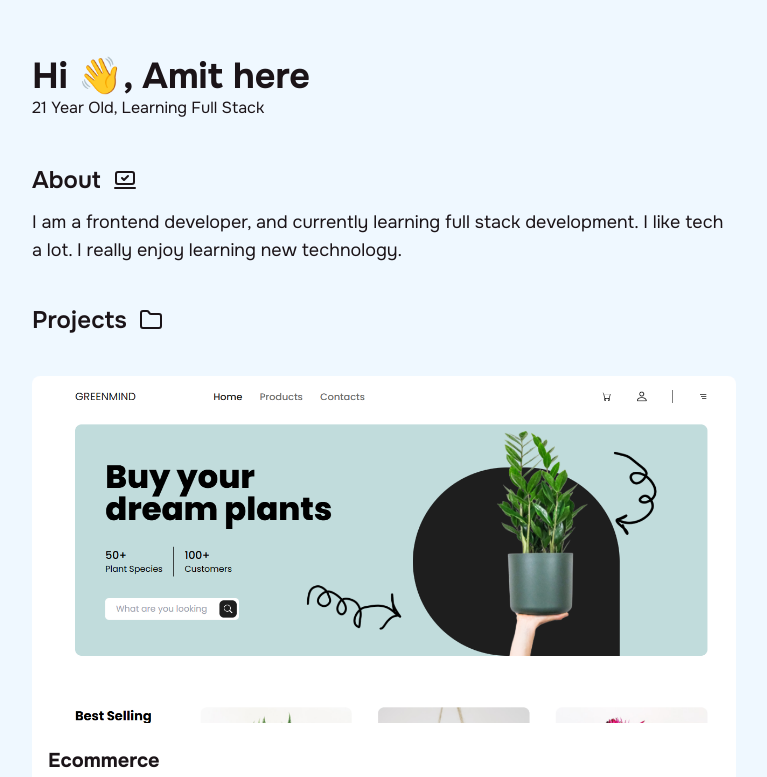
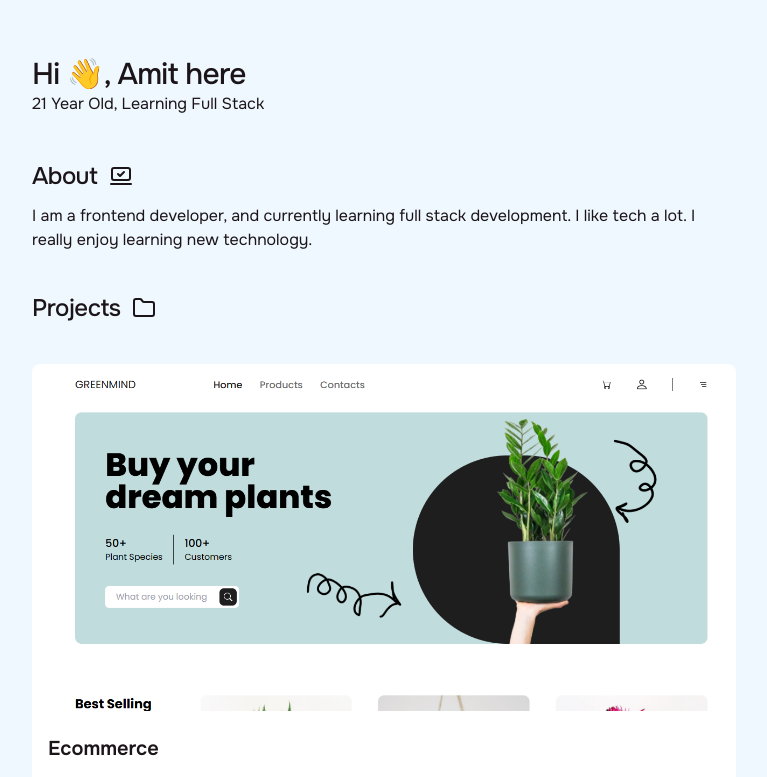
Before and after one commit to amitkushh/portfolio-amitkushh, a Next.js app: page / in a window 1280 px wide. Shown: the top 777 px of the page, without its empty margins (256-1023 px from the left). Built offline with nearby package versions, Linux system fonts and the light colour scheme.

Commit message:
font changes

```diff
--- a/src/app/globals.css
+++ b/src/app/globals.css
@@ -18,5 +18,20 @@ body {
   color: var(--foreground);
   background: var(--background);
   font-family: Onest, Inter, Helvetica, sans-serif;
+}
 
+html {
+  scroll-behavior: smooth;
 }
+
+::selection {
+  background-color: var(--blue);
+  color: var(--white);
+}
+
+img {
+  -webkit-user-drag: none;
+  -khtml-user-drag: none;
+  -moz-user-drag: none;
+  -o-user-drag: none;
+}
--- a/src/components/About.jsx
+++ b/src/components/About.jsx
@@ -3,10 +3,10 @@ import { LaptopMinimalCheck } from "lucide-react";
 function About() {
   return (
     <div className="flext flex-col px-9 pb-5 md:px-56 lg:px-72">
-      <h2 className="text-2xl font-semibold mb-3 flex gap-3 items-center text-primary">
+      <h2 className="text-2xl tracking-tight font-medium mb-3 flex gap-3 items-center text-primary">
         About <LaptopMinimalCheck />
       </h2>
-      <p className="text-lg text-primary">
+      <p className="text-primary">
         I am a frontend developer, and currently learning full stack
         development. I like tech a lot. I really enjoy learning new technology.
       </p>
--- a/src/components/Header.jsx
+++ b/src/components/Header.jsx
@@ -4,7 +4,7 @@ function Header() {
   return (
     <div className="flex px-9 pt-14 pb-11 md:px-56 lg:px-72">
       <div className="flex flex-col">
-        <h1 className="text-4xl text-primary font-bold">Hi &#128075;, Amit here</h1>
+        <h1 className="text-3xl text-primary font-medium tracking-tight">Hi &#128075;, Amit here</h1>
         <p className="text-primary">21 Year Old, Learning Full Stack</p>
       </div>
       <div></div>
--- a/src/components/Projects.jsx
+++ b/src/components/Projects.jsx
@@ -4,7 +4,7 @@ import Cards from "../components/SmallProjects/Cards";
 function Projects() {
   return (
     <div className="flext flex-col px-9 py-5 md:px-56 lg:px-72">
-      <h2 className="text-2xl font-semibold mb-10 flex gap-3 items-center text-primary">
+      <h2 className="text-2xl font-medium tracking-tight mb-10 flex gap-3 items-center text-primary">
         Projects <Folder />
       </h2>
       <div>
--- a/src/components/Skills.jsx
+++ b/src/components/Skills.jsx
@@ -3,7 +3,7 @@ import { BrainCircuit } from "lucide-react";
 function Skills() {
   return (
     <div className="flext flex-col px-9 py-10 border-b-2 md:px-56 lg:px-72">
-      <h2 className="text-2xl font-semibold mb-6 flex gap-3 items-center text-primary">
+      <h2 className="text-2xl font-medium tracking-tight mb-6 flex gap-3 items-center text-primary">
         Skills <BrainCircuit />
       </h2>
       <div className="flex flex-wrap gap-2 text-primary">
--- a/src/components/SmallProjects/Cards.jsx
+++ b/src/components/SmallProjects/Cards.jsx
@@ -48,19 +48,18 @@ function Cards() {
   return (
     <div className="grid grid-cols-1 gap-10">
       {Projects.map((project, index) => (
-        <div
-          className="flex flex-col gap-4 rounded-xl bg-white"
-          key={index}
-        >
+        <div className="flex flex-col gap-4 rounded-xl bg-white" key={index}>
           <div className="flex flex-col">
             <div className="mb-6">{project.image}</div>
-            <span className="text-xl font-bold pl-4 text-primary">{project.title}</span>
+            <span className="text-xl font-semibold pl-4 text-primary">
+              {project.title}
+            </span>
           </div>
           <div className="flex justify-between items-center mx-4 pb-4">
-            <button className="text-md  bg-gray-900 text-white rounded-md py-1 px-3">
+            <button className="bg-gray-900 text-white rounded-md py-1 px-3">
               Preview
             </button>
-            <button className="text-md  bg-gray-900 text-white rounded-md py-1 px-3">
+            <button className="bg-gray-900 text-white rounded-md py-1 px-3">
               Repo
             </button>
           </div>
```
